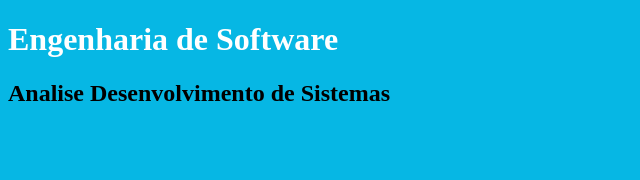
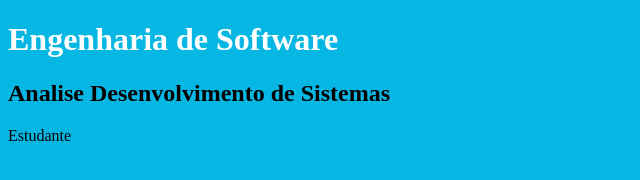
Before and after one commit to lucas-rocha-almeida-development/Curso_GitHub, a plain HTML site: page index.html in a window 1280 px wide. Shown: the full height of the page, 0-640 px from the left. Drawn offline with Linux system fonts and the light colour scheme.

Commit message:
Atualizando os arquivos

```diff
--- a/index.html
+++ b/index.html
@@ -23,6 +23,7 @@
 
     <h1>Engenharia de Software</h1>
     <h2>Analise Desenvolvimento de Sistemas</h2>
+    <p>Estudante</p>
 
 </body>
 </html>
```
Also changed, not shown: nomes.txt (added).
